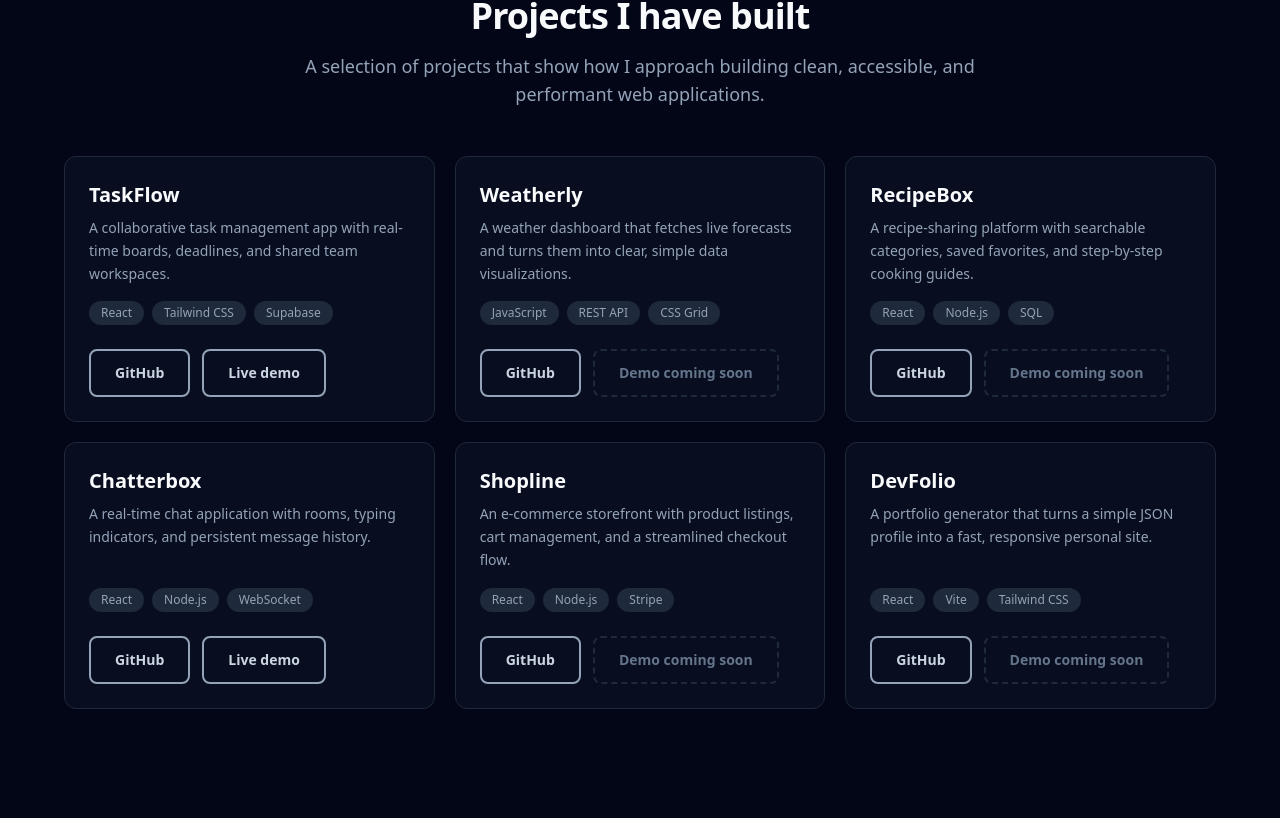
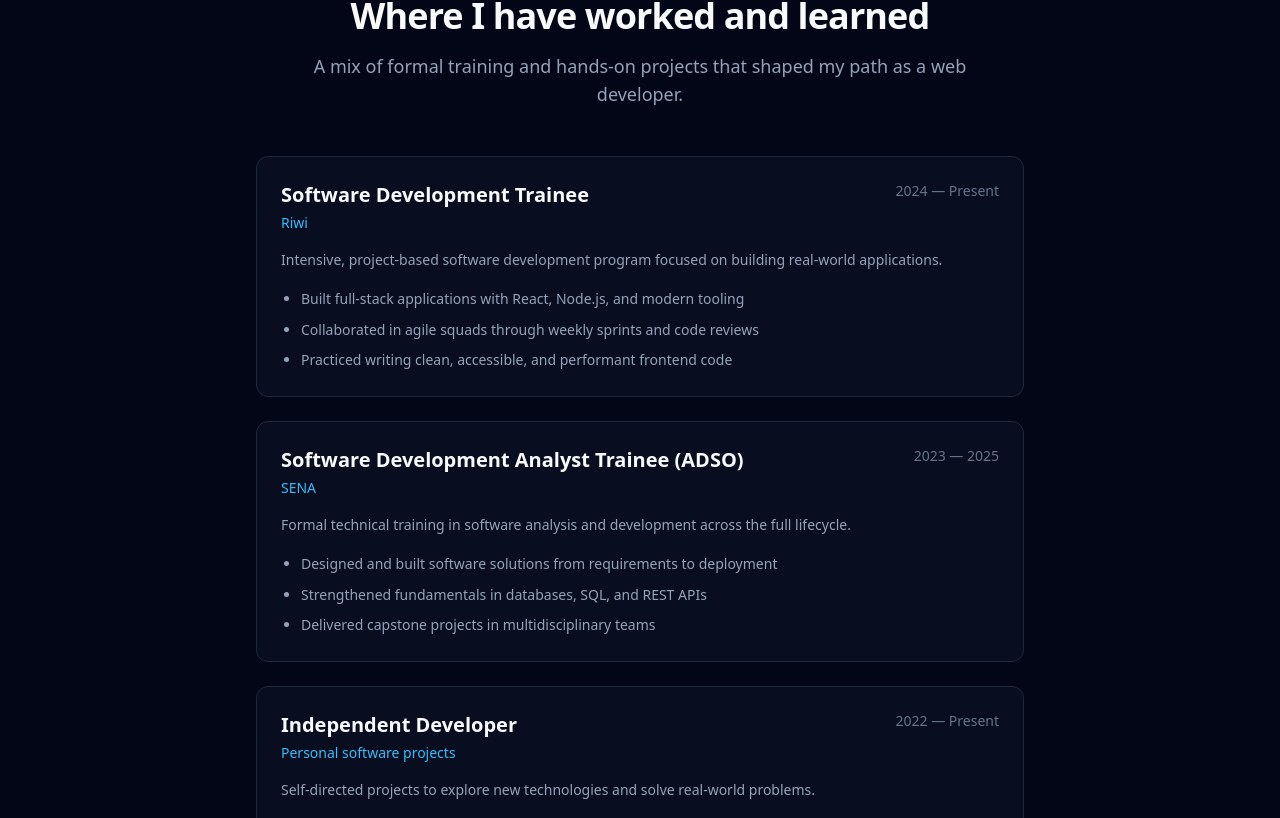
Before and after one commit to aZian10/portfolio, a React app: page / in a window 1280 px wide. Shown: the part 1782-2600 px from the top of the page. Built offline with nearby package versions, Linux system fonts and the light colour scheme; the HTML template or start-up script is replaced by a standard one.

Commit message:
feat(experience): implement data-driven experience section

```diff
--- a/src/constants/experience.js
+++ b/src/constants/experience.js
@@ -1 +1,44 @@
-export const experience = []
+export const experience = {
+  eyebrow: 'Experience',
+  title: 'Where I have worked and learned',
+  description:
+    'A mix of formal training and hands-on projects that shaped my path as a web developer.',
+  items: [
+    {
+      role: 'Software Development Trainee',
+      organization: 'Riwi',
+      period: '2024 — Present',
+      description:
+        'Intensive, project-based software development program focused on building real-world applications.',
+      bullets: [
+        'Built full-stack applications with React, Node.js, and modern tooling',
+        'Collaborated in agile squads through weekly sprints and code reviews',
+        'Practiced writing clean, accessible, and performant frontend code',
+      ],
+    },
+    {
+      role: 'Software Development Analyst Trainee (ADSO)',
+      organization: 'SENA',
+      period: '2023 — 2025',
+      description:
+        'Formal technical training in software analysis and development across the full lifecycle.',
+      bullets: [
+        'Designed and built software solutions from requirements to deployment',
+        'Strengthened fundamentals in databases, SQL, and REST APIs',
+        'Delivered capstone projects in multidisciplinary teams',
+      ],
+    },
+    {
+      role: 'Independent Developer',
+      organization: 'Personal software projects',
+      period: '2022 — Present',
+      description:
+        'Self-directed projects to explore new technologies and solve real-world problems.',
+      bullets: [
+        'Shipped web applications end to end, from idea to production',
+        'Iterated on UI design, accessibility, and performance',
+        'Kept all work version-controlled with Git',
+      ],
+    },
+  ],
+}
--- a/src/sections/Experience/Experience.jsx
+++ b/src/sections/Experience/Experience.jsx
@@ -1,3 +1,28 @@
+import { experience } from '../../constants/experience.js'
+import Section from '../../components/layout/Section/Section.jsx'
+import Container from '../../components/common/Container/Container.jsx'
+import SectionTitle from '../../components/common/SectionTitle/SectionTitle.jsx'
+import ExperienceCard from './ExperienceCard.jsx'
+
 export default function Experience() {
-  return null
+  return (
+    <Section id="experience">
+      <Container>
+        <SectionTitle
+          eyebrow={experience.eyebrow}
+          title={experience.title}
+          description={experience.description}
+          className="mx-auto text-center"
+        />
+
+        <ol className="mx-auto mt-12 max-w-3xl list-none space-y-6">
+          {experience.items.map((item) => (
+            <li key={item.role}>
+              <ExperienceCard item={item} />
+            </li>
+          ))}
+        </ol>
+      </Container>
+    </Section>
+  )
 }
--- /dev/null
+++ b/src/sections/Experience/ExperienceCard.jsx
@@ -0,0 +1,29 @@
+export default function ExperienceCard({ item }) {
+  return (
+    <article className="rounded-xl border border-surface-800 bg-surface-900/50 p-6">
+      <div className="flex flex-col gap-2 sm:flex-row sm:items-start sm:justify-between sm:gap-6">
+        <div>
+          <h3 className="text-xl font-semibold text-surface-50">
+            {item.role}
+          </h3>
+          <p className="mt-1 text-sm font-medium text-sky-400">
+            {item.organization}
+          </p>
+        </div>
+        <p className="shrink-0 text-sm text-surface-500">{item.period}</p>
+      </div>
+
+      <p className="mt-4 text-sm leading-relaxed text-surface-400">
+        {item.description}
+      </p>
+
+      {item.bullets.length > 0 && (
+        <ul className="mt-4 list-disc space-y-2 pl-5 text-sm leading-relaxed text-surface-400">
+          {item.bullets.map((bullet) => (
+            <li key={bullet}>{bullet}</li>
+          ))}
+        </ul>
+      )}
+    </article>
+  )
+}
```
